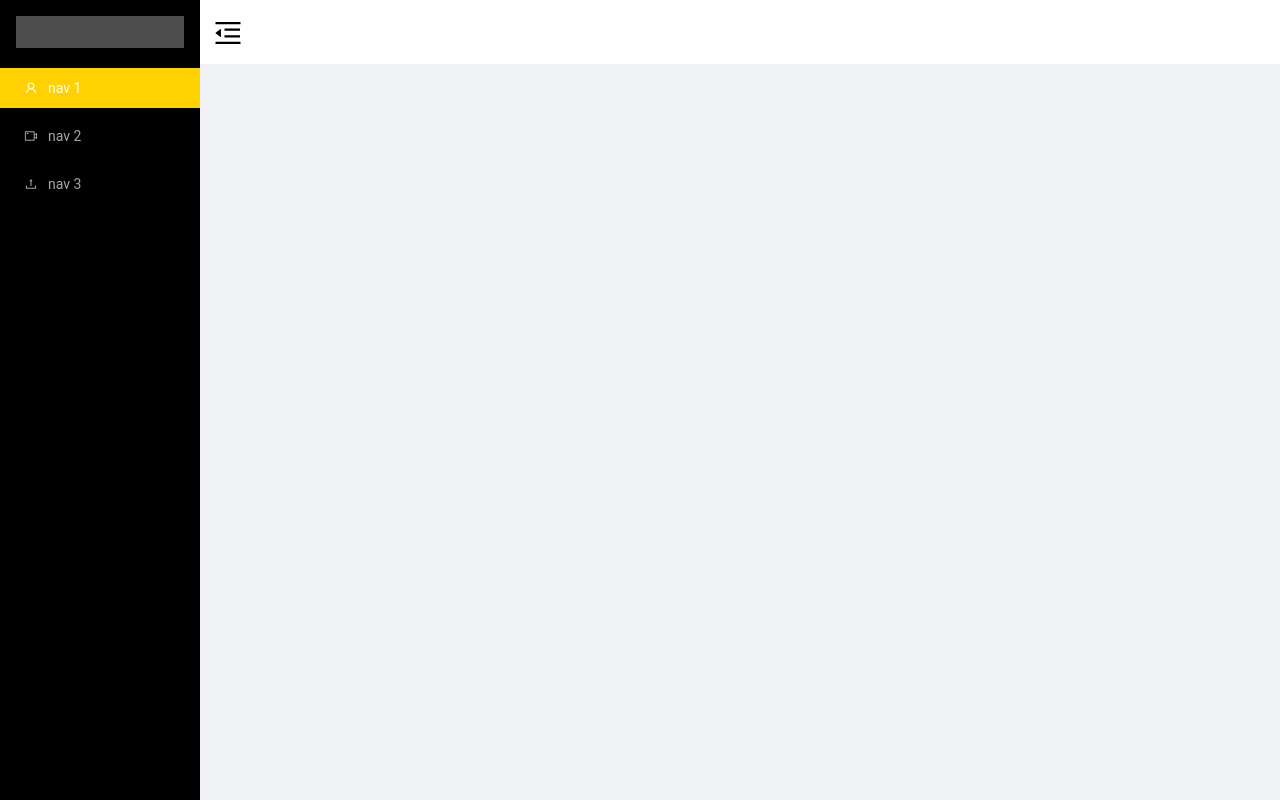
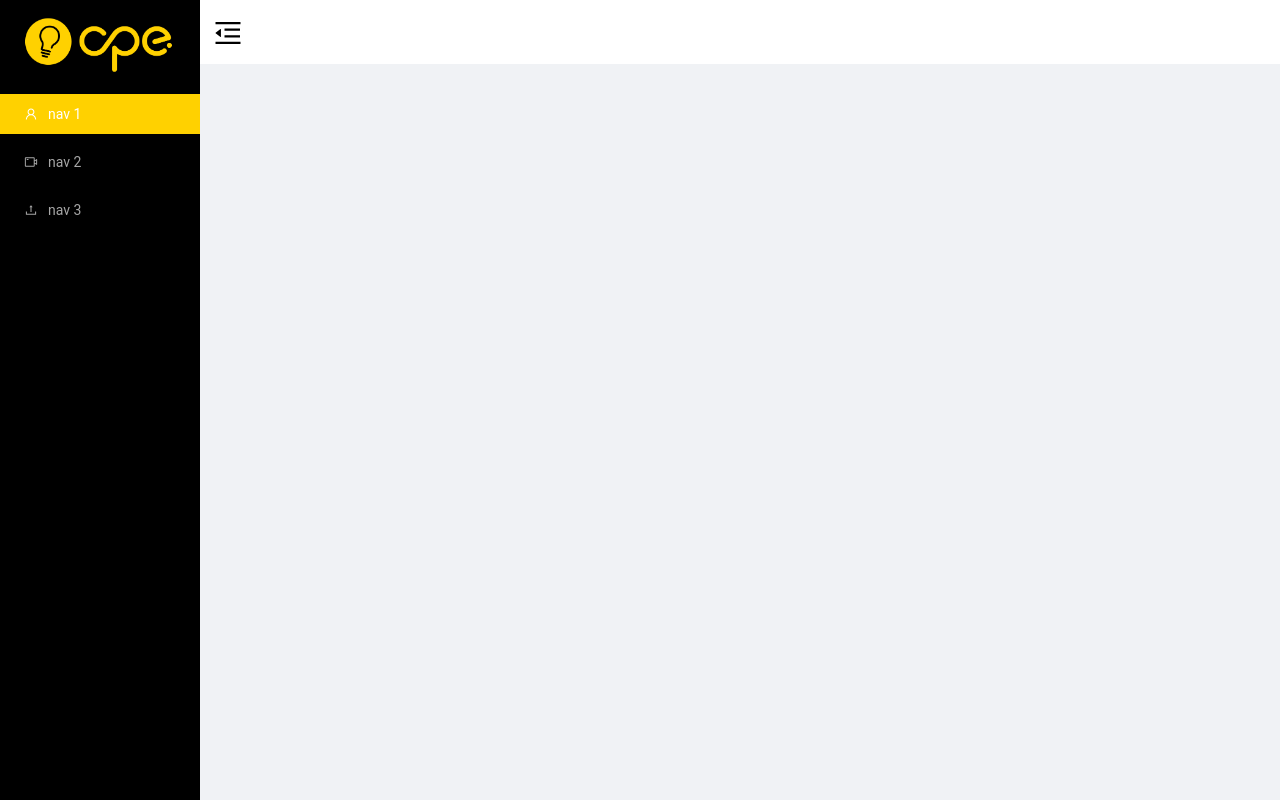
Before and after one commit to marconefaria/cpegram, a React (Create React App) app: page /nada in a window 1280 px wide. Built offline with nearby package versions, Linux system fonts and the light colour scheme.

Commit message:
sidebar pronta

```diff
--- a/src/components/Base/index.jsx
+++ b/src/components/Base/index.jsx
@@ -2,7 +2,8 @@ import { React, useState } from "react";
 import { Layout, Menu } from 'antd';
 import { AiOutlineMenuUnfold, AiOutlineMenuFold, AiOutlineUser, AiOutlineVideoCamera, AiOutlineUpload } from "react-icons/ai";
 import { Wrapper, Content } from "./styles";
-
+import Logo from "../../images/logo.png";
+import Icone from "../../images/logo-ico.png";
 
 export default function Back({ children }) {
   const { Header, Sider } = Layout;
@@ -16,7 +17,7 @@ export default function Back({ children }) {
     <Wrapper>
       <Layout>
         <Sider trigger={null} collapsible collapsed={open} style={{ height: "100vh" }}>
-          <div className="logo" />
+        {!open ? <img src={Logo} alt="logo CPE" className="logo" /> : <img src={Icone} alt="logo CPE" className="icone" />}
           <Menu theme="dark" mode="inline" defaultSelectedKeys={['1']}>
             <Menu.Item key="1" icon={<AiOutlineUser />}>
               nav 1
--- a/src/components/Base/styles.js
+++ b/src/components/Base/styles.js
@@ -17,9 +17,13 @@ export const Wrapper = styled.div`
   }
 
   .logo {
-    height: 32px;
+    height: 58px;
     margin: 16px;
-    background: rgba(255, 255, 255, 0.3);
+  }
+
+  .icone {
+    height: 43px;
+    margin: 16px;
   }
 
   .site-layout .site-layout-background {
```
Also changed, not shown: src/images/logo-ico.png (added), src/images/logo.png (added).
